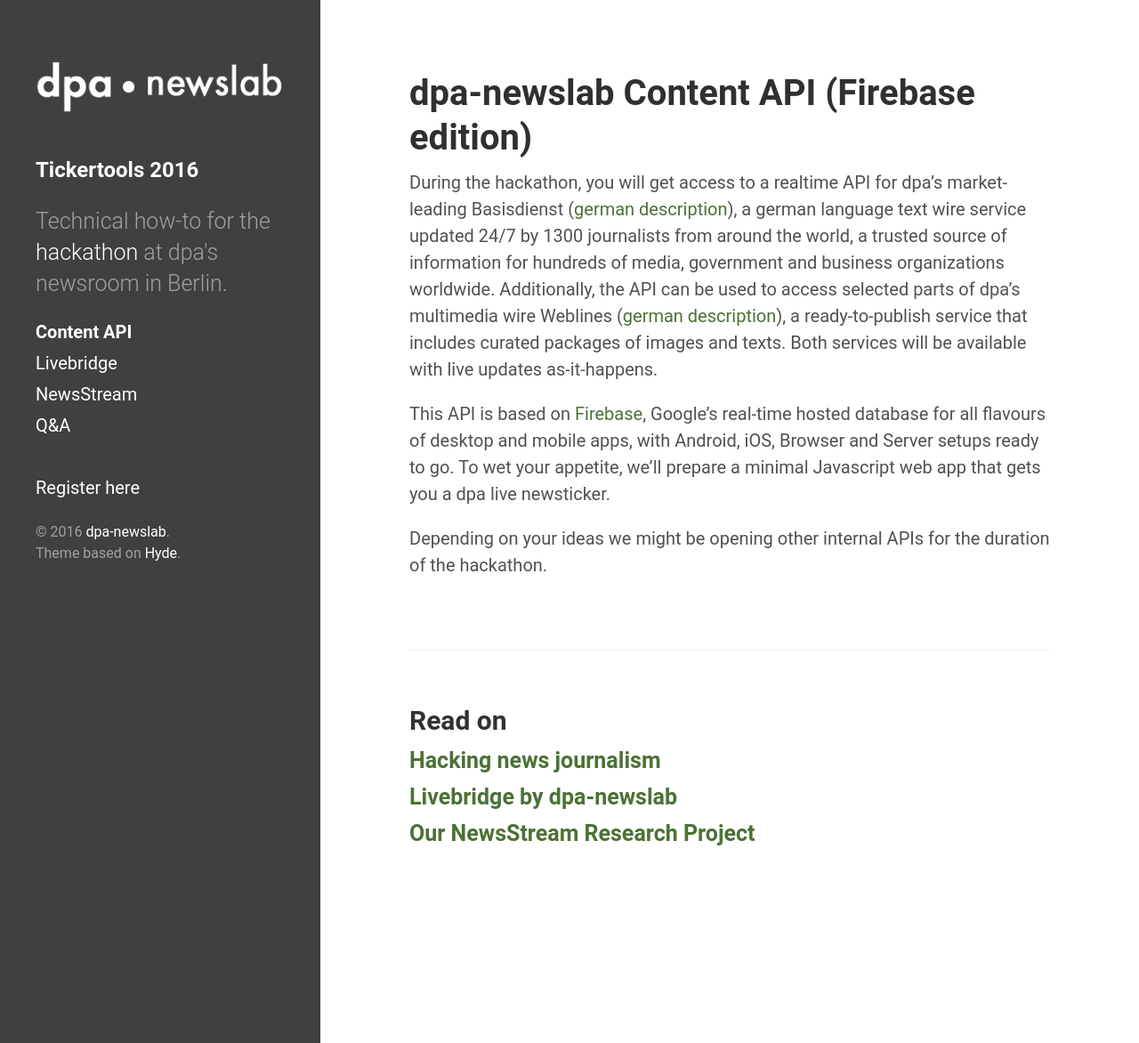
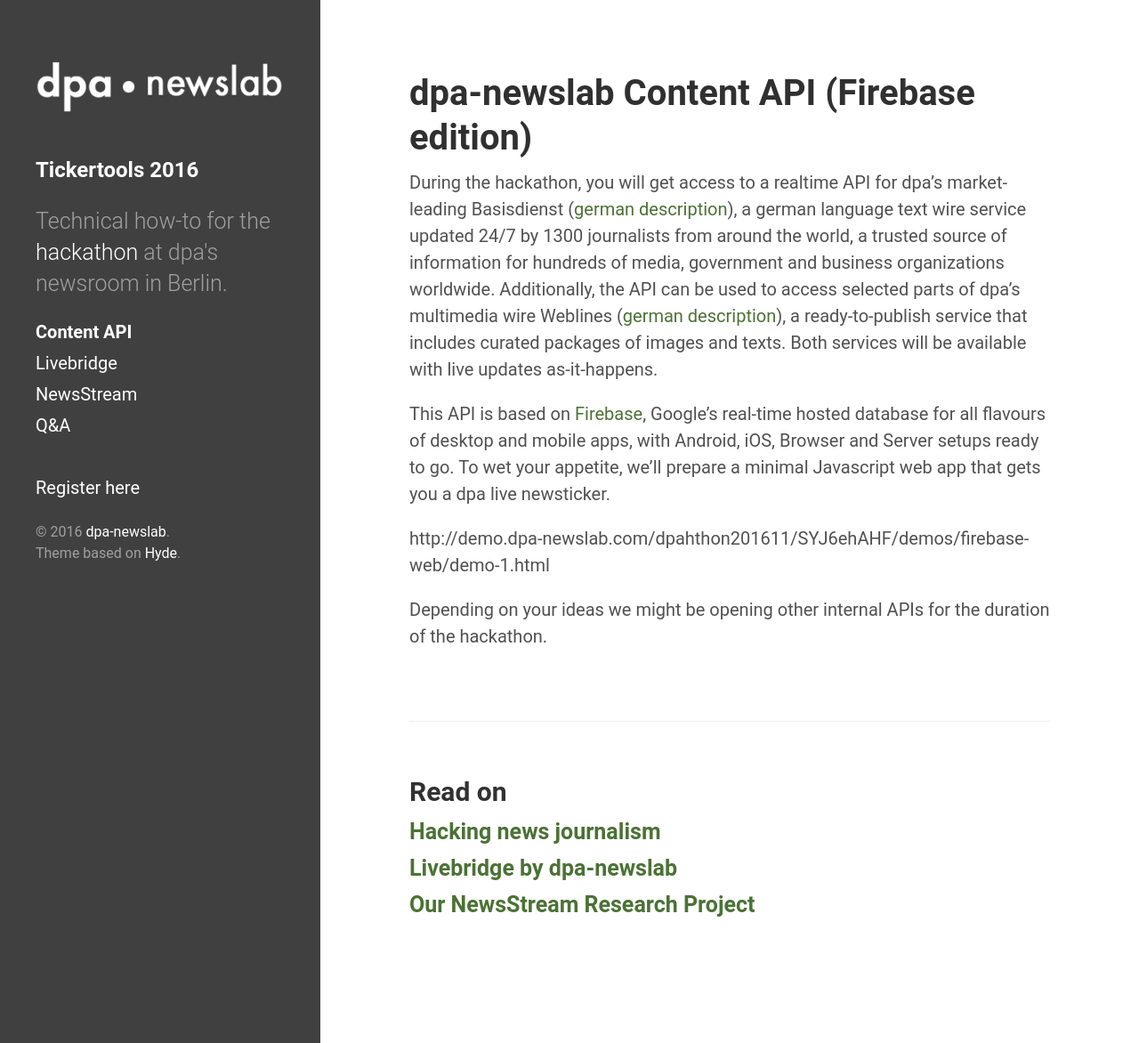
Before and after one commit to mper-bcn-ny/2017-metro, a Jekyll site: the page built from _posts/2016-10-29-dpa-api.md, in a window 1280 px wide and 1172 px high. Shown: the whole window at 89% size. Built offline with Jekyll 4.4.1, drawn with Linux system fonts in a browser that asks for light colours; part of the change alters nothing that is shown.

Commit message:
link to firebase fiddle

```diff
--- a/_posts/2016-10-29-dpa-api.md
+++ b/_posts/2016-10-29-dpa-api.md
@@ -10,4 +10,6 @@ Both services will be available with live updates as-it-happens.
 
 This API is based on <a hef="https://firebase.google.com/">Firebase</a>, Google's real-time hosted database for all flavours of desktop and mobile apps, with Android, iOS, Browser and Server setups ready to go. To wet your appetite, we'll prepare a minimal Javascript web app that gets you a dpa live newsticker.
 
+http://demo.dpa-newslab.com/dpahthon201611/SYJ6ehAHF/demos/firebase-web/demo-1.html
+
 Depending on your ideas we might be opening other internal APIs for the duration of the hackathon.
```
